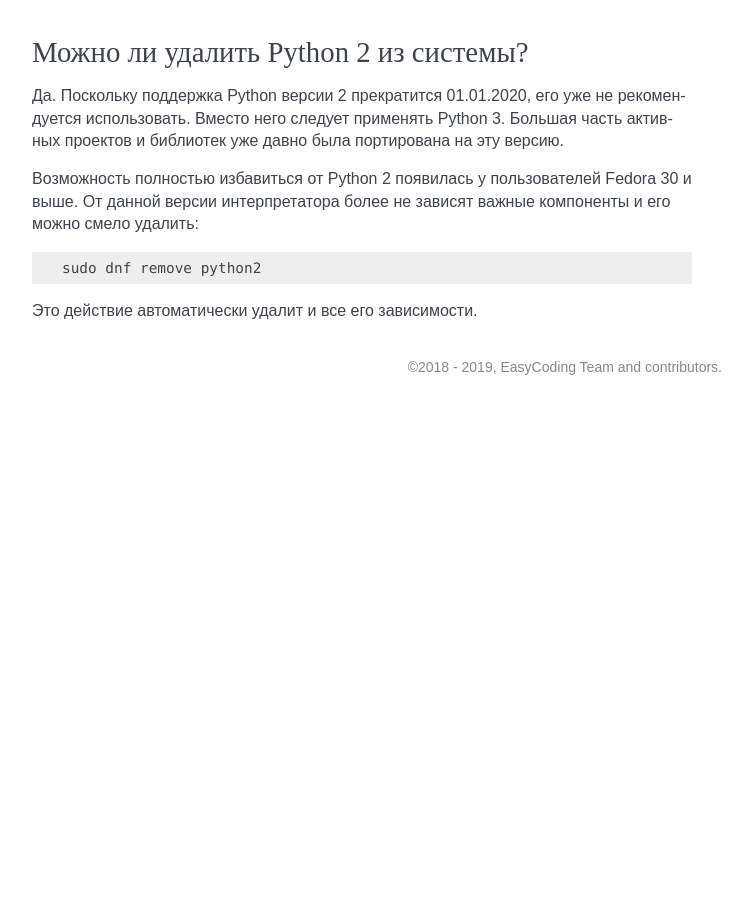
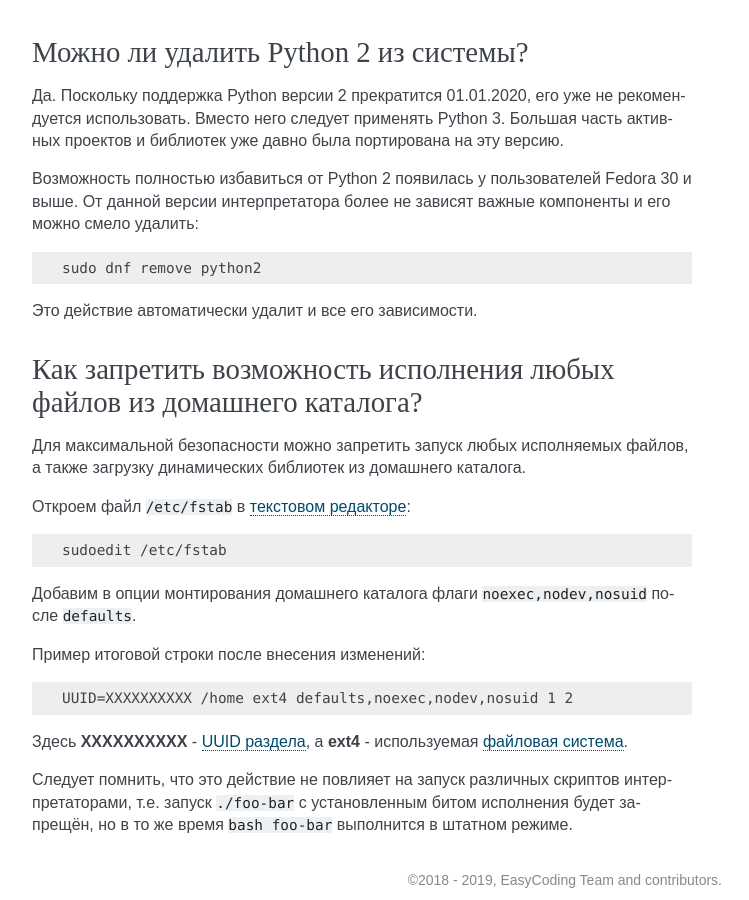
Before and after one commit to RussianFedora/FAQ, a Sphinx documentation site: the page built from source/tips-and-tricks.rst, in a window 1280 px wide and 900 px high, scrolled down 2922 px. Shown: the whole window, without its empty margins (388-1137 px from the left). Built offline with Sphinx 7.4.7, drawn with Linux system fonts in a browser that asks for light colours; before the commit the page ends 3327 px from its top, so only the background shows below that; some of the changed text lies outside the part shown.

Commit message:
Added question about using noexec mount option for maximum security.

```diff
--- a/source/tips-and-tricks.rst
+++ b/source/tips-and-tricks.rst
@@ -183,3 +183,29 @@ SWF файл - это исполняемый файл формата Adobe Flash
     sudo dnf remove python2
 
 Это действие автоматически удалит и все его зависимости.
+
+.. index:: fs, mount, options, fstab
+.. _fs-noexec:
+
+Как запретить возможность исполнения любых файлов из домашнего каталога?
+===========================================================================
+
+Для максимальной безопасности можно запретить запуск любых исполняемых файлов, а также загрузку динамических библиотек из домашнего каталога.
+
+Откроем файл ``/etc/fstab`` в :ref:`текстовом редакторе <editor-selection>`:
+
+.. code-block:: bash
+
+    sudoedit /etc/fstab
+
+Добавим в опции монтирования домашнего каталога флаги ``noexec,nodev,nosuid`` после ``defaults``.
+
+Пример итоговой строки после внесения изменений:
+
+.. code-block:: text
+
+    UUID=XXXXXXXXXX /home ext4 defaults,noexec,nodev,nosuid 1 2
+
+Здесь **XXXXXXXXXX** - :ref:`UUID раздела <get-uuid>`, а **ext4** - используемая :ref:`файловая система <fs-selection>`.
+
+Следует помнить, что это действие не повлияет на запуск различных скриптов интерпретаторами, т.е. запуск ``./foo-bar`` с установленным битом исполнения будет запрещён, но в то же время ``bash foo-bar`` выполнится в штатном режиме.
```
